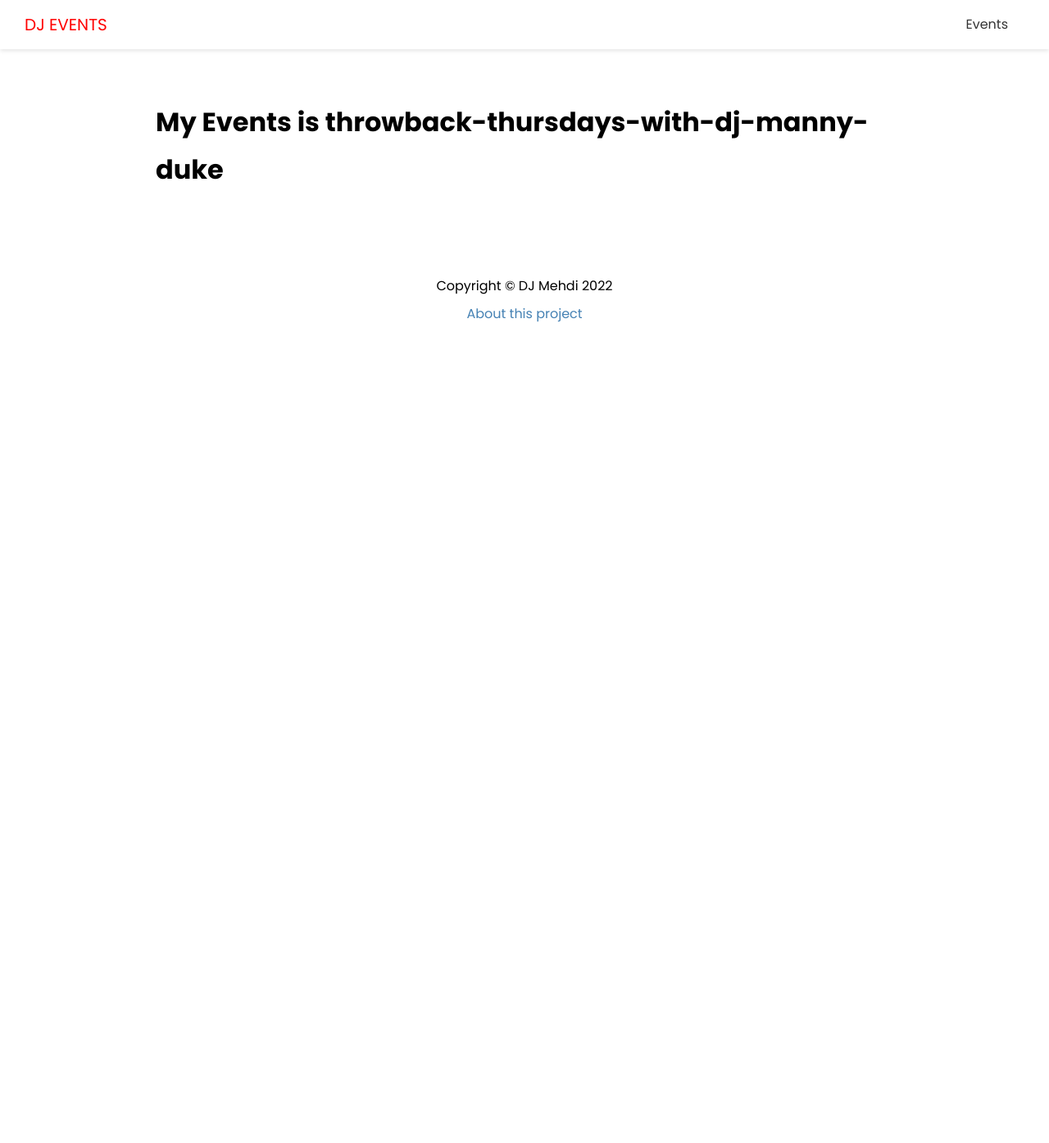
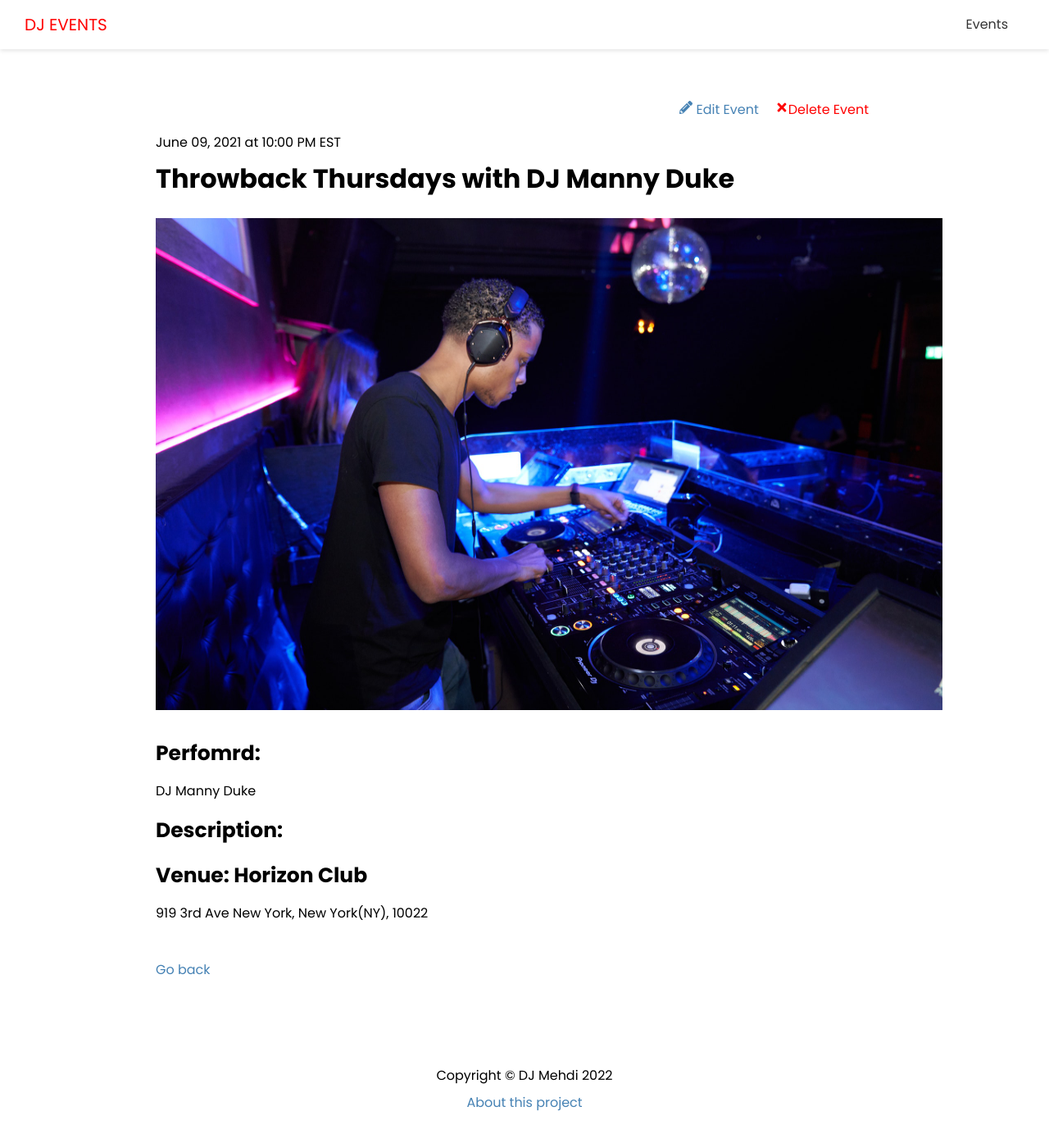
Before and after one commit to mrmodarres/dj-events, a Next.js app: page /events/throwback-thursdays-with-dj-manny-duke in a window 1280 px wide. Shown: the top 1394 px of the page at 82% size. Before the commit the page ends 800 px from the top, so only its background shows below. Built offline with nearby package versions, Linux system fonts and the light colour scheme; no server answers.

Commit message:
+ Event structure + Event style

```diff
--- a/pages/events/[slug].js
+++ b/pages/events/[slug].js
@@ -1,11 +1,47 @@
 import React from "react";
+import { FaPencilAlt, FaTimes } from "react-icons/fa";
 import { useRouter } from "next/router";
 import Layout from "@/components/Layout";
+import Image from "next/image";
 import { API_URL } from "config";
+import styles from "@/styles/Event.module.css";
+import Link from "next/link";
 function Events({ evt }) {
+  const deleteEvent = (e) => {
+    console.log(e);
+  };
   return (
     <Layout title={evt.slug}>
-      <h1>My Events is {evt.slug}</h1>
+      <div className={styles.event}>
+        <div className={styles.controls}>
+          <Link href={`/event/edit/${evt.id}`}>
+            <FaPencilAlt /> Edit Event
+          </Link>
+          <a href="#" className={styles.delete} onClick={deleteEvent}>
+            <FaTimes />
+            Delete Event
+          </a>
+        </div>
+        <span>
+          {evt.date} at {evt.time}
+        </span>
+        <h1>{evt.name}</h1>
+        {evt.image && (
+          <div className={styles.image}>
+            <Image src={evt.image} width={960} alt={evt.slug} height={600} />
+          </div>
+        )}
+        <h3>Perfomrd:</h3>
+        <p>{evt.performers}</p>
+        <h3>Description:</h3>
+        <p>{evt.desciption}</p>
+        <h3>Venue: {evt.venue}</h3>
+        <p>{evt.address}</p>
+
+        <Link href="/events" className={styles.back}>
+          Go back
+        </Link>
+      </div>
     </Layout>
   );
 }
--- /dev/null
+++ b/styles/Event.module.css
@@ -0,0 +1,32 @@
+.event {
+  position: relative;
+  padding-top: 40px;
+}
+
+.event h3 {
+  font-size: 25px;
+}
+
+.event p {
+  margin: 10px 0;
+}
+
+.image {
+  margin-bottom: 20px;
+}
+
+.controls {
+  position: absolute;
+  right: 30px;
+  top: 0;
+}
+
+.delete {
+  margin-left: 20px;
+  color: red;
+}
+
+.back {
+  display: block;
+  margin-top: 40px;
+}
```
